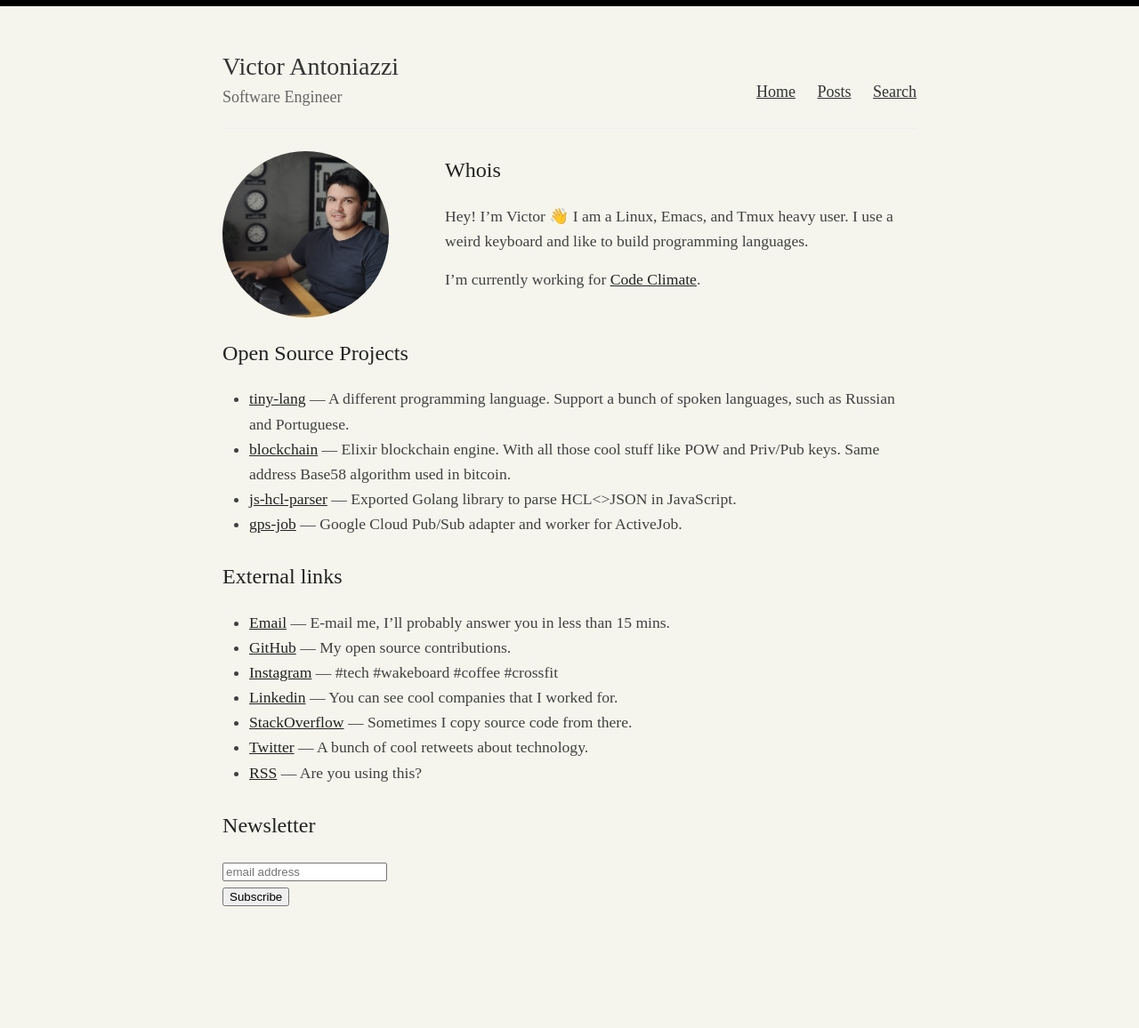
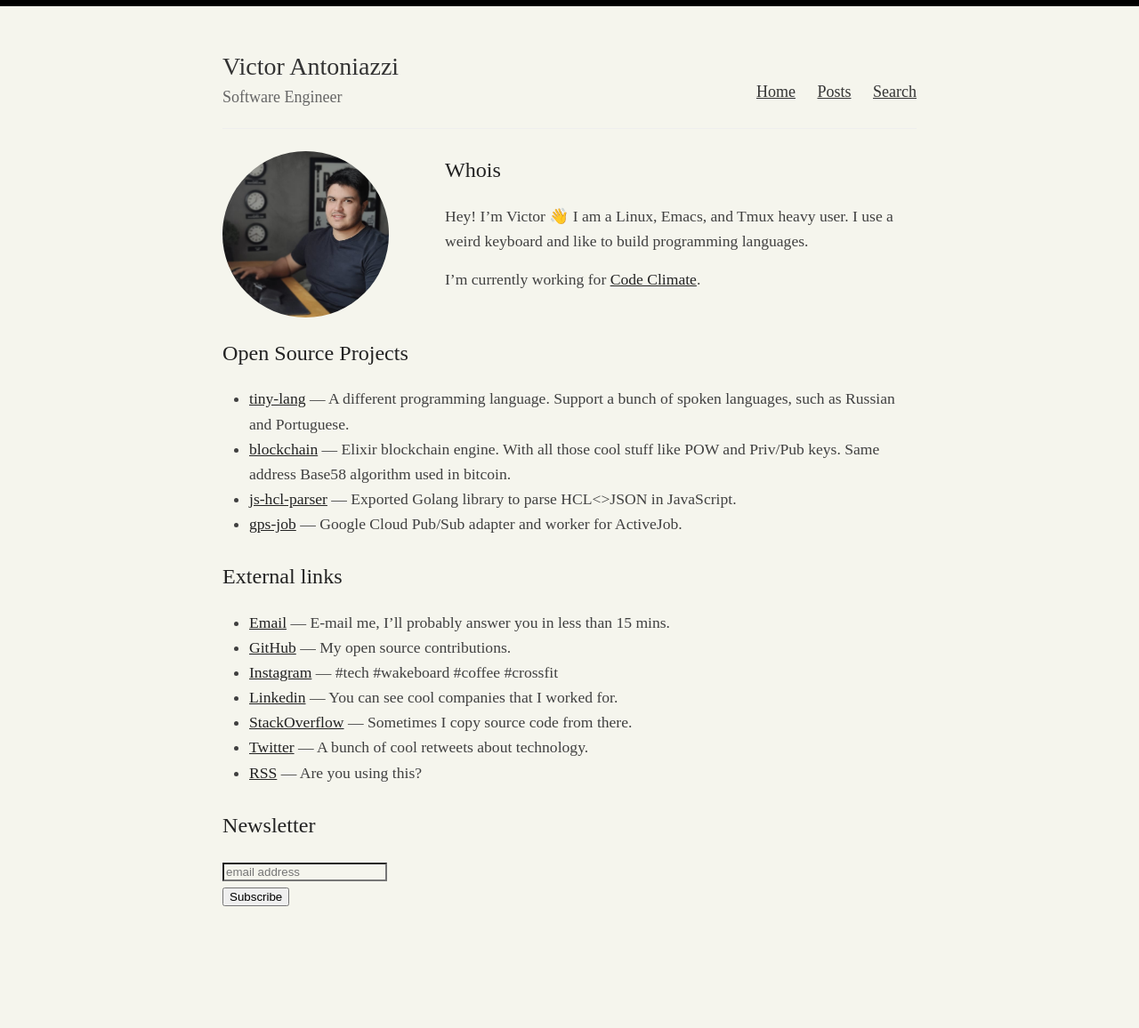
Before and after one commit to vgsantoniazzi/vgsantoniazzi.github.io, a Jekyll site: the page built from index.html, in a window 1280 px wide. Shown: the whole page at 89% size. Built offline with Jekyll 4.4.1, drawn with Linux system fonts in a browser that asks for light colours; some web fonts are replaced; comment, search, counter and statistics services are not loaded.

Commit message:
Add same color to signup form

```diff
--- a/index.html
+++ b/index.html
@@ -41,9 +41,12 @@
 
 <link href="//cdn-images.mailchimp.com/embedcode/horizontal-slim-10_7.css" rel="stylesheet" type="text/css">
 <style type="text/css">
-  #mc_embed_signup form {
-    text-align: left;
-  }
+ #mc_embed_signup form {
+   text-align: left;
+ }
+ #mc_embed_signup form input.email {
+   background-color: #f5f5ed;
+ }
 </style>
 <div id="mc_embed_signup">
     <form action="https://vgsantoniazzi.us7.list-manage.com/subscribe/post?u=a2ef84da3f31b21d199ef653a&amp;id=e8a0be331b" method="post" id="mc-embedded-subscribe-form" name="mc-embedded-subscribe-form" class="validate" target="_blank" novalidate>
```
